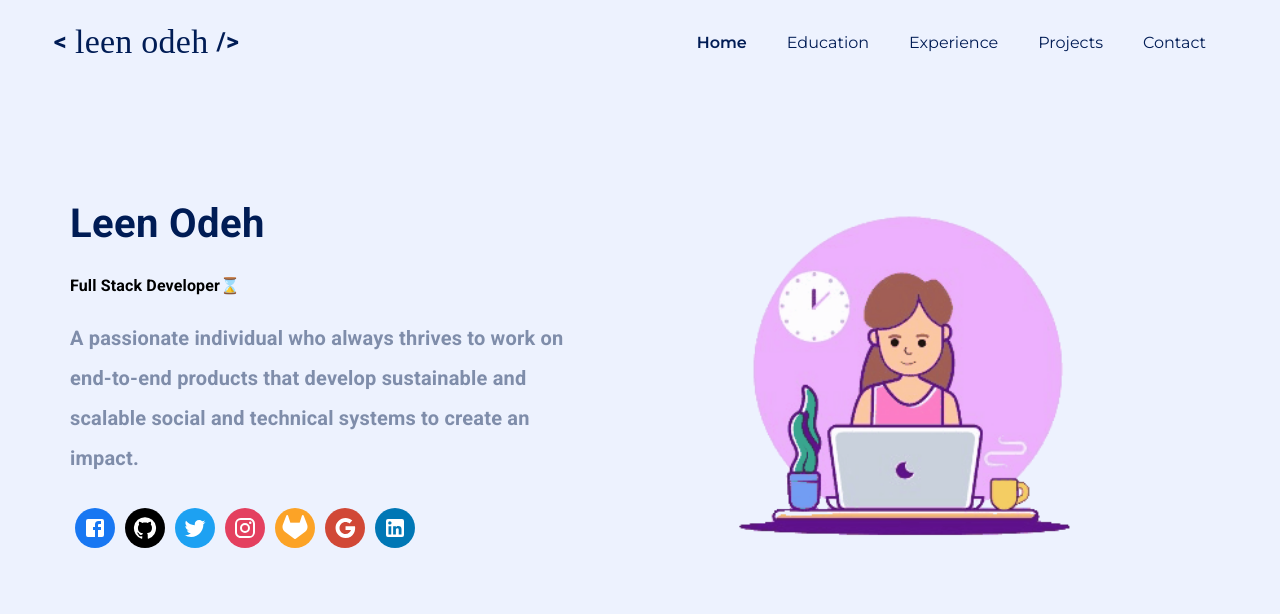
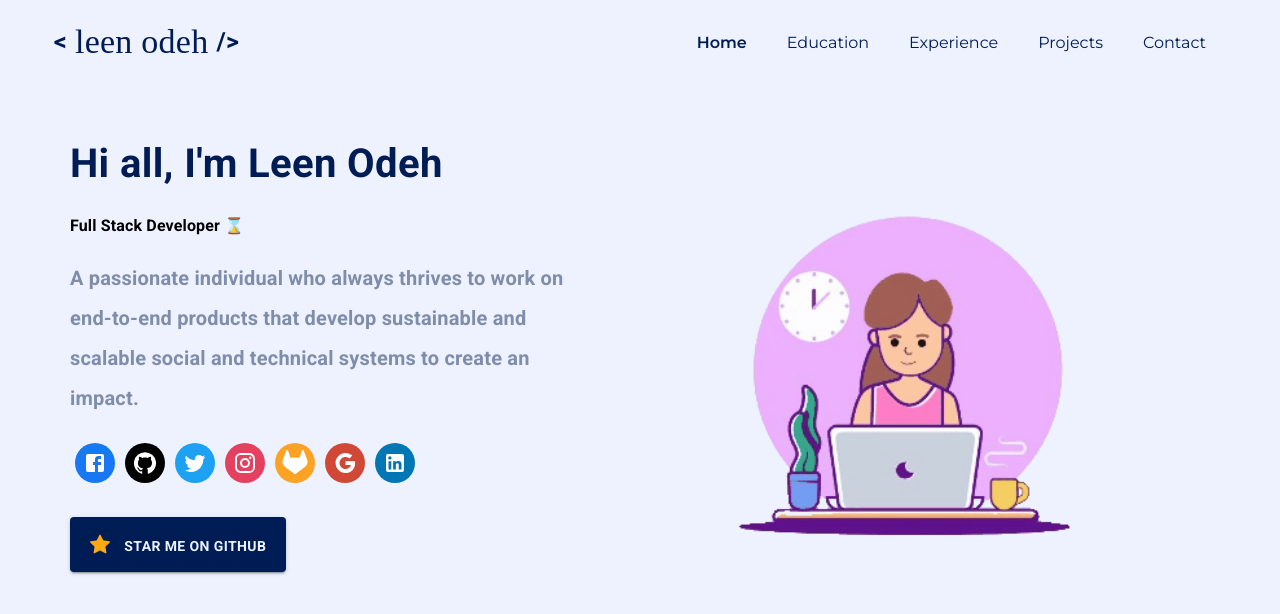
Before and after one commit to Leen-odeh3/My-portfolio, a React (Vite) app: page /home in a window 1280 px wide. Shown: the top 614 px of the page. Built offline with nearby package versions, Linux system fonts and the light colour scheme; a web font is replaced by a local one.

Commit message:
done HeroSection

```diff
--- /dev/null
+++ b/src/Component/Buttons.tsx
@@ -0,0 +1,34 @@
+import { Box } from "@mui/material";
+import Button from "@mui/material/Button";
+import { Link } from "react-router-dom";
+interface ButtonsProps {
+  content: React.ReactNode; // or React.ReactElement
+  url: string;
+}
+
+const Buttons: React.FC<ButtonsProps> = ({ content ,url }) => {
+  return (
+    <Box>
+      <Button className="link-btn"
+        variant="contained"
+        sx={{
+          padding: "10px 20px",
+          backgroundColor: "#001c55",
+          "&:hover": {
+            backgroundColor: "transparent",
+            border: "1px solid #001c55",
+          }
+        }}
+      >
+        <Link className="link-btn"
+          to={url}
+          style={{ color: "#edf2fe"}}
+        >
+          {content}
+        </Link>
+      </Button>
+    </Box>
+  );
+};
+
+export default Buttons;
--- a/src/Component/Hero.tsx
+++ b/src/Component/Hero.tsx
@@ -1,6 +1,7 @@
 import { Box, Grid, Stack, Typography } from "@mui/material";
 import { Social } from "../data/Social";
 import RightSide from "./RightSide";
+import Buttons from "./Buttons";
 
 const Hero = () => {
   return (
@@ -9,7 +10,7 @@ const Hero = () => {
         flexGrow: 1,
         margin: { xs: "10px 20px", md: "10px 30px" },
         padding: { xs: "10px 20px", md: "20px 40px" },
-        alignItems: 'center'
+        alignItems: "center",
       }}
     >
       <Grid container spacing={3}>
@@ -17,12 +18,17 @@ const Hero = () => {
           <Box className="info">
             <Typography
               component="h1"
-              sx={{ fontSize: "40px", marginBottom: "20px", color: "#001c55",paddingTop: { md: "70px" } }}
+              sx={{
+                fontSize: "40px",
+                marginBottom: "20px",
+                color: "#001c55",
+                paddingTop: { md: "10px" },
+              }}
             >
-              Leen Odeh
+              Hi all, I'm Leen Odeh
             </Typography>
             <Typography component="h2" sx={{ marginBottom: "20px" }}>
-              Full Stack Developer⌛️
+              Full Stack Developer ⌛️
             </Typography>
             <Typography
               component="p"
@@ -30,7 +36,7 @@ const Hero = () => {
                 color: "rgb(127, 141, 170)",
                 fontSize: { xs: "20px" },
                 lineHeight: "40px",
-                margin: { md: "20px 40px 20px 0px", xs: "20px auto 20px" },
+                margin: { md: "20px 40px 15px 0px", xs: "20px auto 20px" },
               }}
             >
               A passionate individual who always thrives to work on end-to-end
@@ -39,28 +45,49 @@ const Hero = () => {
             </Typography>
           </Box>
           <Box>
-            <Stack
-              direction="row"
-              spacing={3}
-
-            >
+            <Stack direction="row" spacing={3} mb={3}>
               {Social.map((socialLink, index) => (
                 <a
                   key={index}
                   href={socialLink.url}
                   target="-blank"
                   className={`${socialLink.name} links`}
-                  style={{margin:"auto",marginBottom:"20px"}}
+                  style={{ margin: "auto", marginBottom: "20px" }}
                 >
                   {socialLink.icons}
                 </a>
               ))}
             </Stack>
           </Box>
+          <Box
+            sx={{
+              display: "flex",
+              justifyContent: "space-between",
+              alignItems: "center",
+              paddingRight: "30px",
+            }}
+          >
+            <Buttons
+              content={
+                <>
+                  <i
+                    className="bi bi-star-fill"
+                    style={{
+                      marginRight: "10px",
+                      color: "rgb(254, 171, 17)",
+                      fontSize: "20px",
+                    }}
+                  ></i>
+                <span className="link-btn"> Star Me On Github</span>
+                </>
+              }
+              url="https://github.com/Leen-odeh3/Portfolio"
+            />
+          </Box>
         </Grid>
 
         <Grid item xs={12} md={6}>
-          <RightSide/>
+          <RightSide />
         </Grid>
       </Grid>
     </Box>
--- a/src/index.css
+++ b/src/index.css
@@ -1,6 +1,8 @@
-html{
+html {
   scroll-behavior: smooth;
+  cursor:pointer;
 }
+
 body{
   background-color: #edf2fe;
   padding: 0%;
@@ -61,3 +63,14 @@ margin: 10px 5px !important;
   }
 
 }
+.link-btn:hover{
+  color:#001c55 !important;
+}
+::-webkit-scrollbar{
+  width:12px;
+}
+
+::-webkit-scrollbar-thumb{
+  background-color: #d670cf;
+  border-radius: 10px;
+}
```
